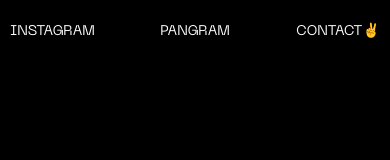
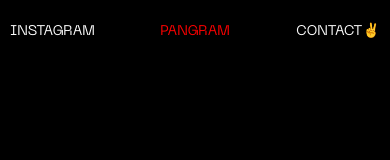
Before and after one commit to pangramweb/portfolioPangram, a plain HTML site: page index.html in a window 390 px wide. Shown: the top 160 px of the page. Drawn offline with nearby package versions, Linux system fonts and the light colour scheme; files that its build step writes are made by us from their sources; a script that the page names is missing.

Commit message:
Redesign
red

```diff
--- a/css/queries.scss
+++ b/css/queries.scss
@@ -1,6 +1,6 @@
 @media only screen and (max-width: 600px) {
     html, body{
-        height: 80vh;
+        height: 100%;
     }
 
     .intro, .container, .section2, .form{
@@ -39,6 +39,7 @@
     #logo{
         font-size: 14px;
         letter-spacing: 0px;
+        color:red;
     }
 
     .header--left{
```
